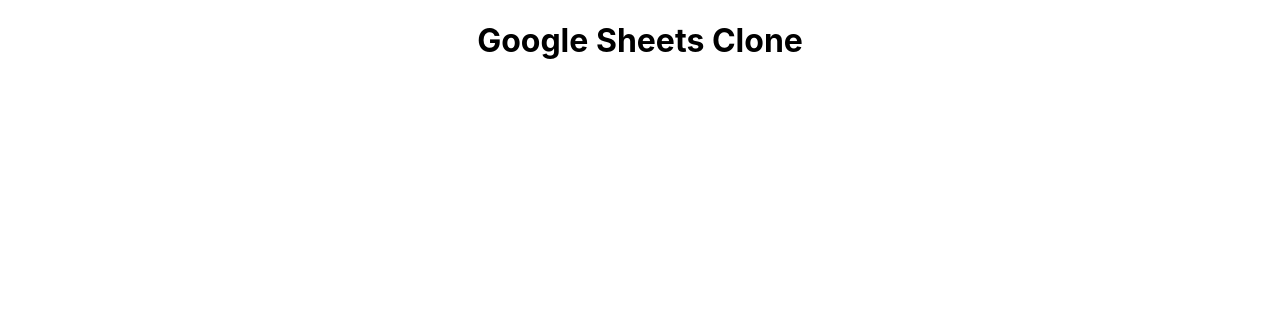
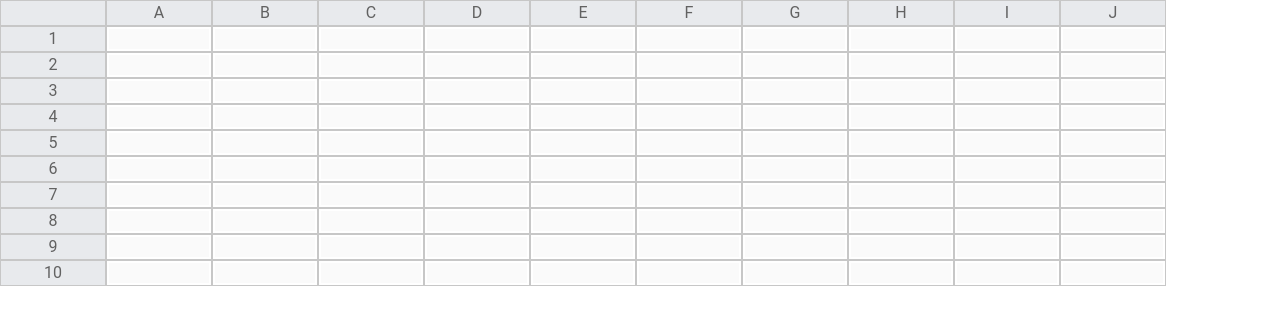
Before and after one commit to neel-dedhia/google-sheets-clone, a React (Create React App) app: page / in a window 1280 px wide. Shown: the top 324 px of the page. Built offline with nearby package versions, Linux system fonts and the light colour scheme.

Commit message:
feat: Sheet Layout, editable cells

```diff
--- a/src/App.css
+++ b/src/App.css
@@ -0,0 +1,13 @@
+input{
+    appearance: none;-webkit-appearance: none;-ms-appearance: none;outline: none;border: none;
+    font: inherit;border-radius: 0;width: 100%;padding: 0;
+}
+
+body{font-size: 16px;font-family: 'Roboto';}
+
+.sheet-wrapper{display: flex;flex-direction: column;}
+.row{display: flex;flex-direction: row;}
+.cell{width: 100px;height: 20px;line-height: 20px;padding: 2px;color: #000;border: 1px solid #c7c7c7;}
+.header-cell{text-align: center;background: #e8eaed;color: #626262;}
+
+.cell-context-menu{position: absolute; background: #fff; padding: 15px;border: 1px solid #c7c7c7;}
--- a/src/App.js
+++ b/src/App.js
@@ -1,10 +1,13 @@
-import logo from './logo.svg';
+// import logo from './logo.svg';
 import './App.css';
+import Sheets from './components/Sheets';
 
 function App() {
+  document.addEventListener("contextmenu", (e) => e.preventDefault());
+
   return (
     <div className="App">
-      <h1 style={{textAlign: 'center'}}>Google Sheets Clone</h1>
+      <Sheets rowsCount={10} colsCount={10} />
     </div>
   );
 }
--- /dev/null
+++ b/src/components/Cell.js
@@ -0,0 +1,28 @@
+import { useRef, useState } from "react";
+
+const Cell = ({cellIndex, headerCell, isActive, isSelected, value}) => {
+    const [cellValue, setCellValue] = useState(value);
+    const cellStyles = {};
+    const ipRef = useRef(null);
+
+    const updateCellValue = (e) => setCellValue(e.target.value);
+
+    if(isActive){
+        cellStyles.borderColor = 'blue';
+    }
+
+    if(isSelected){
+        cellStyles.borderStyle = 'dashed';
+    }
+
+    return (
+        <div className={`cell${!!headerCell ? ' header-cell' : ''}`} data-cell-index={cellIndex} style={cellStyles}>
+            { headerCell
+                ? value
+                : <input ref={ipRef} type="text" value={cellValue} onChange={updateCellValue} disabled={!isActive}/>
+            }
+        </div>
+    );
+}
+
+export default Cell;
--- /dev/null
+++ b/src/components/CellContextMenu.js
@@ -0,0 +1,21 @@
+import useContextMenu from '../hooks/useContextMenu';
+
+const CellContextMenu = () => {
+    const {loc, showContextMenu} = useContextMenu();
+
+    if(!showContextMenu) return (<></>);
+    return (
+        <ul
+            className="cell-context-menu"
+            style={{
+                top: `${loc.y}px`,
+                left: `${loc.x}px`,
+            }}
+        >
+            <li>Add Row</li>
+            <li>Add Column</li>
+        </ul>
+    )
+};
+
+export default CellContextMenu;
--- /dev/null
+++ b/src/components/Row.js
@@ -0,0 +1,12 @@
+import Cell from "./Cell";
+
+const Row = ({index, children}) => {
+    return(
+        <div className="row" data-row-index={index}>
+            <Cell key={0} cellIndex={-1} headerCell={true} value={index>0 && index} />
+            {children}
+        </div>
+    );
+};
+
+export default Row;
--- /dev/null
+++ b/src/components/Sheets.js
@@ -0,0 +1,56 @@
+import { useState } from "react";
+import Cell from "./Cell";
+import CellContextMenu from "./CellContextMenu";
+import Row from "./Row";
+
+const Sheets = ({rowsCount, colsCount}) => {
+    const [rows, setRows] = useState(rowsCount);
+    const [cols, setCols] = useState(colsCount);
+    const [activeCell, setActiveCell] = useState({row: -1, col: -1});
+
+    const getColumnName = (i) => String.fromCharCode(parseInt(i)+64);
+
+    const handleClick = (e) => {
+        let cell = e.target.closest('.cell');
+        let cellRowIndex = parseInt(cell.parentElement.dataset.rowIndex);
+        let cellColIndex = parseInt(cell.dataset.cellIndex);
+
+        setActiveCell({row: cellRowIndex, col: cellColIndex});
+    }
+
+    return(
+        <div className="sheet-wrapper" onClick={handleClick}>
+            <CellContextMenu />
+
+            <Row key={0} headerRow={true} index={-1}>
+            {
+                [...Array(cols)].map((_, i) => (
+                    <Cell
+                        key={i+1}
+                        cellIndex={i+1}
+                        value={getColumnName(i+1)}
+                        headerCell={true}
+                    />
+                ))
+            }
+            </Row>
+
+            {
+                [...Array(rows)].map((_, rowI) => (
+                    <Row index={rowI+1} key={rowI+1}>
+                        {[...Array(cols)].map((_, colI) => (
+                            <Cell
+                                key={colI+1}
+                                cellIndex={colI+1}
+                                value=""
+                                isActive={(activeCell.row === rowI+1 && activeCell.col === colI+1)}
+                            />
+                        ))}
+                    </Row>
+                ))
+            }
+        </div>
+    );
+};
+
+export default Sheets;
--- /dev/null
+++ b/src/hooks/useContextMenu.js
@@ -0,0 +1,29 @@
+import { useCallback, useEffect, useState } from "react";
+
+const useContextMenu = () => {
+    const [loc, setLoc] = useState({x: 0, y: 0});
+    const [showContextMenu, setShowContextMenu] = useState(false);
+
+    const handleContextMenu = useCallback((e) => {
+        e.preventDefault();
+        console.log(e);
+        setLoc({x: e.clientX, y: e.clientY});
+        setShowContextMenu(true);
+    }, [loc]);
+
+    const handleClick = useCallback(() => (showContextMenu && setShowContextMenu(false)), [showContextMenu]);
+
+    useEffect(() => {
+        document.addEventListener('click', handleClick);
+        document.addEventListener('contextmenu', handleContextMenu);
+
+        return () => {
+            document.removeEventListener('click', handleClick);
+            document.removeEventListener('contextmenu', handleContextMenu);
+        };
+    });
+
+    return {loc, showContextMenu};
+};
+
+export default useContextMenu;
```
